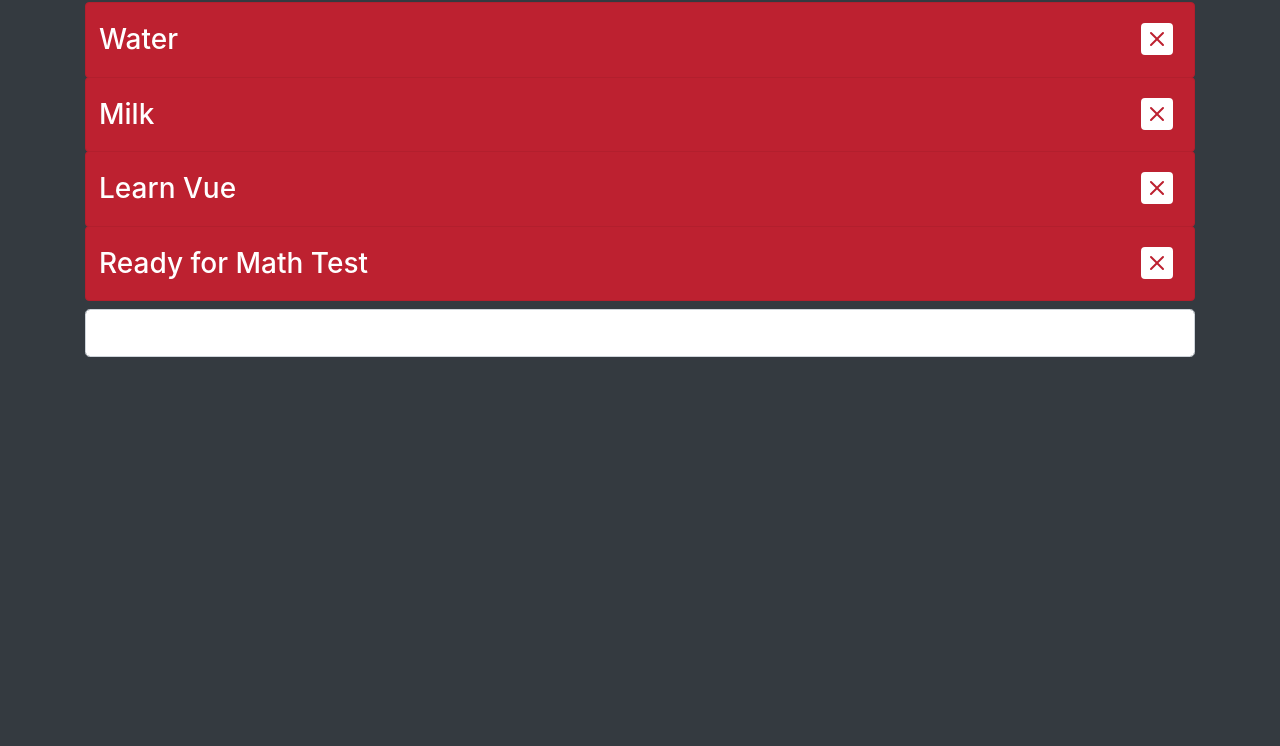
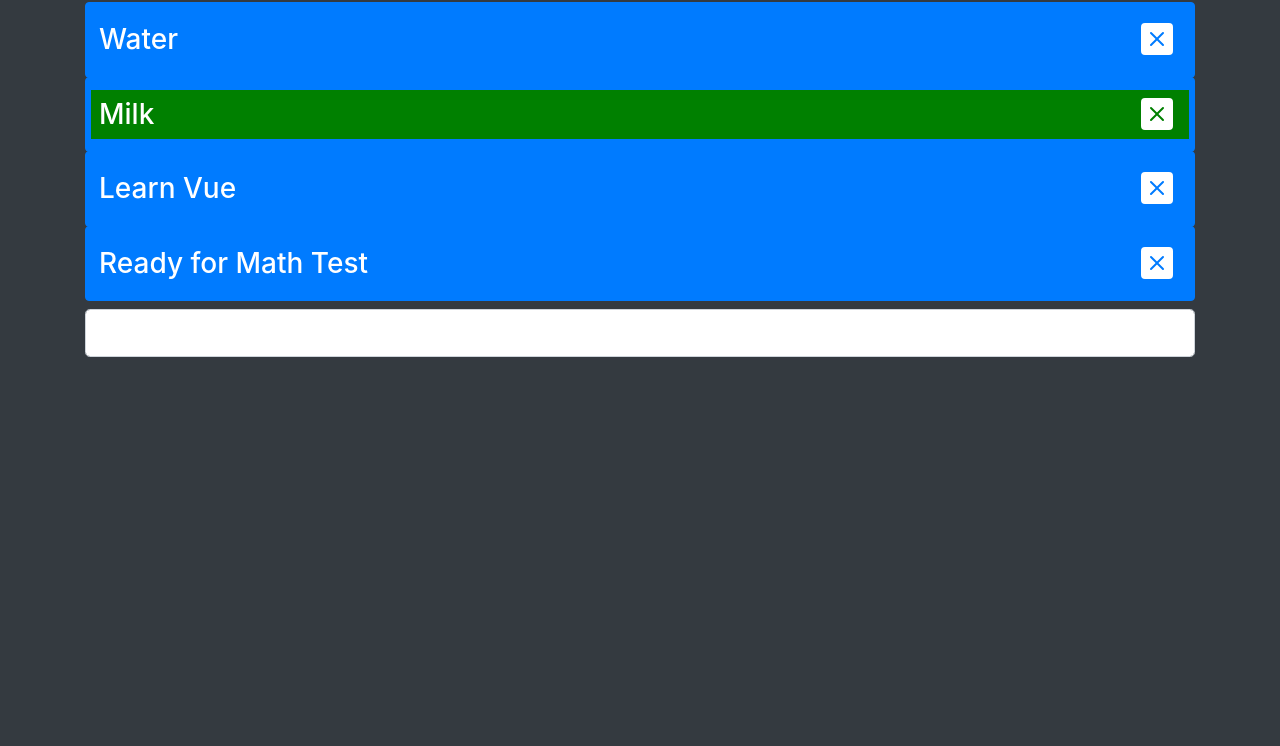
Before and after one commit to theseana/pamper, a plain HTML site: page Vue/4-todo-list-complete.html in a window 1280 px wide. Shown: the part 54-800 px from the top of the page. Drawn offline with nearby package versions, Linux system fonts and the light colour scheme.

Commit message:
todo list done

```diff
--- a/Vue/4-todo-list-complete.html
+++ b/Vue/4-todo-list-complete.html
@@ -4,15 +4,18 @@
     <meta charset="utf-8">
     <meta name="viewport" content="width=device-width, initial-scale=1, shrink-to-fit=no">
     <link rel="stylesheet" href="https://cdn.jsdelivr.net/npm/bootstrap@4.5.3/dist/css/bootstrap.min.css" integrity="sha384-TX8t27EcRE3e/ihU7zmQxVncDAy5uIKz4rEkgIXeMed4M0jlfIDPvg6uqKI2xXr2" crossorigin="anonymous">
+    <link rel="stylesheet" href="style.css">
     <title>Hello, world!</title>
   </head>
   <body class="bg-dark">
     <div class="container" id="app">
       <p class="h1 text-warning"> My ToDo List</p>
 
-      <a href="#" v-for="(todo, index) in todos"
-        class="btn btn-danger flex-column list-group-item list-group-item-action active">
-        <div class="row justify-content-between">
+      <a v-on:click.prevent="changeState(index)"
+        href="#" v-for="(todo, index) in todos"
+        class="btn btn-gray flex-column list-group-item list-group-item-action active">
+        <div :class="{itsdone: todo.state}"
+          class="row justify-content-between">
           <h3 class="mt-2 ml-2">{{ todo.title }}</h3>
 
           <svg v-on:click.prevent="removeToDo(index)"
@@ -22,9 +25,9 @@
 
         </div>
       </a>
+
       <input class="mt-2 form-control form-control-lg" v-model="newToDo.title" v-on:keyup.enter="addToTodos">
     </div>
-
     <script src="https://code.jquery.com/jquery-3.5.1.slim.min.js" integrity="sha384-DfXdz2htPH0lsSSs5nCTpuj/zy4C+OGpamoFVy38MVBnE+IbbVYUew+OrCXaRkfj" crossorigin="anonymous"></script>
     <script src="https://cdn.jsdelivr.net/npm/bootstrap@4.5.3/dist/js/bootstrap.bundle.min.js" integrity="sha384-ho+j7jyWK8fNQe+A12Hb8AhRq26LrZ/JpcUGGOn+Y7RsweNrtN/tE3MoK7ZeZDyx" crossorigin="anonymous"></script>
     <script src="https://cdn.jsdelivr.net/npm/vue@2.6.12"></script>
@@ -32,7 +35,9 @@
         var app = new Vue({
             el: "#app",
             data:{
-                newToDo: {title: '', state:false},
+              // object in js   = >   dictionary in python
+              // array in js    = >   list in python
+                newToDo: {title: '', state: false},
                 todos: [
                   {title:'Water', state: false},
                   {title:'Milk', state: true},
@@ -49,6 +54,9 @@
               },
               removeToDo(index){
                 this.todos.splice(index, 1)
+              },
+              changeState(index){
+                this.todos[index].state = !this.todos[index].state
               }
             }
         });
--- /dev/null
+++ b/Vue/style.css
@@ -0,0 +1,3 @@
+.itsdone{
+    background-color: green;
+}
```
